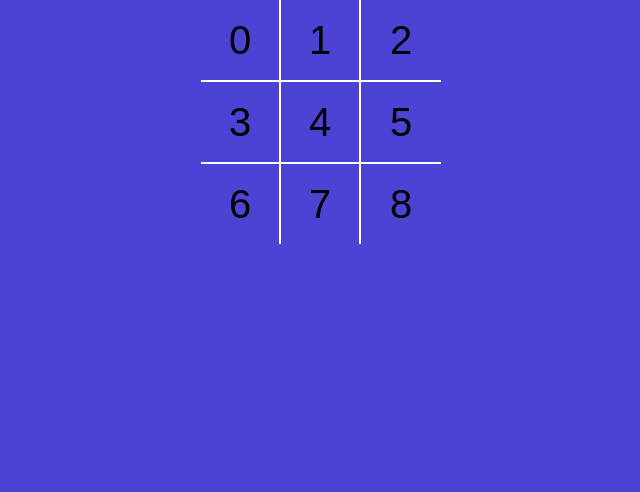
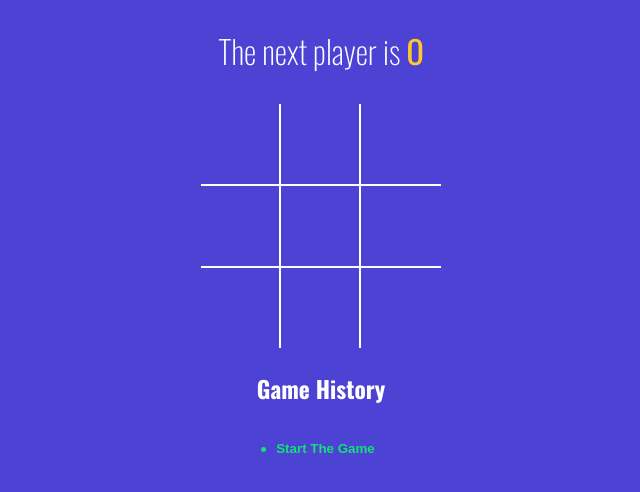
Before and after one commit to AAYUSH00121/tictactoe, a React (Vite) app: page / in a window 1280 px wide. Shown: the top 492 px of the page, without its empty margins (319-959 px from the left). Built offline with nearby package versions, Linux system fonts and the light colour scheme.

Commit message:
added player, game functionality and game history

```diff
--- a/src/App.jsx
+++ b/src/App.jsx
@@ -1,13 +1,75 @@
 import "./style.scss"
-import Square from './components/Square'
+import { useState } from "react"
+import Square from "./components/Square"
 import Board from './components/Board'
+import calculateWinner from "./WinnerCalci"
+import Status from "./components/Status"
+import History from "./components/History"
 
 function App() {
+const [history, setHistory] = useState([{square : Array(9).fill(null), isNextX: false }])
+const [currentMove, setCurrentMove] = useState(0);
+
+
+
+const gamingBoard = history[currentMove]
+
+
+const winner = calculateWinner(gamingBoard.square);
+
+console.log({history, currentMove});
+const handleSquareClick = (clickedPosition) => {
+if(gamingBoard.square[clickedPosition] || winner){
+    return;
+}
+setHistory((currentHistory) =>{
+const isTraversing = currentMove +1 !== currentHistory.length;
+
+const lastGamingState = isTraversing
+? currentHistory[currentMove]
+: currentHistory[currentHistory.length -1];
+
+
+
+const nextSquareState = lastGamingState.square.map((squareValue, position) => {
+        if(clickedPosition === position){
+            if(lastGamingState.isNextX){
+                return "X";
+            }
+            else{
+                return "O";
+            }
+        }else{
+
+        return squareValue;
+        }
+        }
+      );
+      const base = isTraversing
+      ? currentHistory.slice(0,currentHistory.indexOf(lastGamingState)+1)
+      : currentHistory;
+
+        return base.concat({
+        square: nextSquareState,
+        isNextX: !lastGamingState.isNextX,
+
+    });
+
+});
+setCurrentMove(move => move + 1)
+}
+const moveTo = (move) => (
+  setCurrentMove(move)
+)
 
 
   return (
     <div className="app">
-      <Board/>
+      <Status winner={winner} gamingBoard={gamingBoard} />
+      <Board square={gamingBoard.square} handleSquareClick={handleSquareClick}/>
+
+      <h3>Game History</h3>
+      <History history={history} moveTo={moveTo} currentMove={currentMove}/>
     </div>
   )
 }
--- /dev/null
+++ b/src/WinnerCalci.js
@@ -0,0 +1,20 @@
+function calculateWinner(squares) {
+    const lines = [
+      [0, 1, 2],
+      [3, 4, 5],
+      [6, 7, 8],
+      [0, 3, 6],
+      [1, 4, 7],
+      [2, 5, 8],
+      [0, 4, 8],
+      [2, 4, 6],
+    ];
+    for (let i = 0; i < lines.length; i++) {
+      const [a, b, c] = lines[i];
+      if (squares[a] && squares[a] === squares[b] && squares[a] === squares[c]) {
+        return squares[a];
+      }
+    }
+    return null;
+  }
+  export default calculateWinner;
--- a/src/components/Board.jsx
+++ b/src/components/Board.jsx
@@ -1,24 +1,34 @@
-import React from "react"
+import React, {useState} from "react"
 import Square from "./Square"
-function Board (){
+function Board ({square, handleSquareClick}){
+
+const renderSquare = (position) => {
+return(
+<Square
+value={square[position]}
+onClick={()=>handleSquareClick(position)} />
+)
+}
 return (
     <div className="board">
     <div className="board-row">
-       <Square value={0} />
-       <Square value={1}/>
-       <Square value={2}/>
+
+       {renderSquare(0)}
+       {renderSquare(1)}
+       {renderSquare(2)}
+
     </div>
 
     <div className="board-row">
-       <Square value={3}/>
-       <Square value={4}/>
-       <Square value={5}/>
+       {renderSquare(3)}
+       {renderSquare(4)}
+       {renderSquare(5)}
     </div>
 
     <div className="board-row">
-      <Square value={6}/>
-      <Square value={7}/>
-      <Square value={8}/>
+       {renderSquare(6)}
+       {renderSquare(7)}
+       {renderSquare(8)}
     </div>
     </div>
 )
--- /dev/null
+++ b/src/components/History.jsx
@@ -0,0 +1,17 @@
+function History({history, moveTo, currentMove}){
+    return(
+        <div className="history-wrapper">
+           <ul className="history">
+            {history.map((_,index)=>(
+                <li key={index} className="li">
+                 <button type="button" className={`btn-move ${currentMove === index ? 'active' : ""}`} onClick={()=>moveTo(index)}>
+                    {index === 0 ? "Start The Game" : `Go to Move ${index}`}
+                 </button>
+                </li>
+        ))}
+        </ul>
+        </div>
+    )
+
+}
+export default History;
--- a/src/components/Square.jsx
+++ b/src/components/Square.jsx
@@ -1,9 +1,9 @@
-function Square({value}) {
+function Square({value, onClick}) {
     return (
-     <button type="button" className="square">
+     <button type="button" className="square" onClick={onClick}>
      {value}
      </button>
     )
 }
 
-export default Square
+export default Square;
--- /dev/null
+++ b/src/components/Status.jsx
@@ -0,0 +1,26 @@
+
+function Status({winner, gamingBoard}){
+    const {square, isNextX} = gamingBoard;
+    const nextPlayer = isNextX ? "X"  : "O"
+    const noMoveLeft = square.every((squareValue)=> squareValue != null)
+
+function statusMsg(){
+if(winner){
+    return <>Winner is <span className={winner === "X" ? "text-green": "text-orange"}>{winner}</span></>
+}
+if(!winner && noMoveLeft ){
+    return <>This game is Tied between <span className="text-green">X</span> and <span className="text-orange">O</span></>
+}
+if(!winner && !noMoveLeft){
+    return <>The next player is {" "} <span className={isNextX ? "text-green":"text-orange"}>{nextPlayer}</span></>
+
+}
+return null;
+}
+
+
+return(
+    <h2 className="status-message">{statusMsg()}</h2>
+)
+}
+export default Status;
--- a/src/style.scss
+++ b/src/style.scss
@@ -1,9 +1,12 @@
 $green: #12e177;
 $orange: #ffc72a;
 $blue: #4c43d4;
+@import url('https://fonts.googleapis.com/css2?family=Oswald:wght@200..700&display=swap');
+
 
 body {
-  font-family: 'Roboto', sans-serif;
+  font-family: "Oswald", sans-serif;
+  font-weight: 400;
   background-color: $blue;
   color: #fff;
   padding: 0;
@@ -69,7 +72,7 @@ button {
 
 .status-message {
   margin-bottom: 30px;
-  font-size: 1.2rem;
+  font-size: 2rem;
   font-weight: lighter;
   span {
     font-weight: normal;
```
